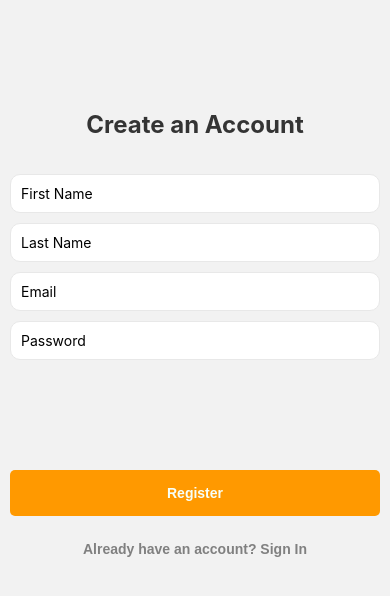
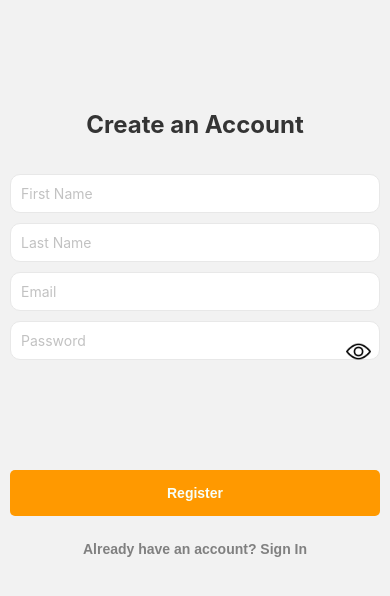
Before and after one commit to Nicorb02/Sunny-Side-Up, a React Native app in the folder frontend_mobile/: screen /Register in a window 390 px wide. Shown: the top 596 px of the page. Built offline with nearby package versions, Linux system fonts and the light colour scheme.

Commit message:
add toggle password visibility

```diff
--- a/frontend_mobile/src/components/CustomInput.js
+++ b/frontend_mobile/src/components/CustomInput.js
@@ -7,10 +7,12 @@ const CustomInput = ({value, setValue, placeholder, secureTextEntry}) => {
             <TextInput
             style={styles.input}
             placeholder={placeholder}
+            placeholderTextColor='#c2c2c2'
             value={value}
             onChangeText={setValue}
             style={styles.input}
             secureTextEntry={secureTextEntry}
+            autoCapitalize='none'
             />
         </View>
     );
--- a/frontend_mobile/src/screens/LoginScreen.js
+++ b/frontend_mobile/src/screens/LoginScreen.js
@@ -1,5 +1,5 @@
 import React, {useState} from 'react';
-import {View, Text, TextInput, Image, StyleSheet, useWindowDimensions, Modal} from 'react-native';
+import {View, Text, TextInput, Image, StyleSheet, useWindowDimensions, Modal, Pressable} from 'react-native';
 import Logo from '../../assets/ssu_logo.png'
 import CustomInput from '../components/CustomInput'
 import CustomButton from '../components/CustomButton'
@@ -15,6 +15,8 @@ const LoginScreen = ({navigation}) => {
     const [resetPasswordModal, setResetPasswordModal] = useState(false);
     const [newPassword, setNewPassword] = useState('');
     const [newPasswordConfirmed, setNewPasswordConfirmed] = useState('')
+
+    const [passwordVisibility, setPasswordVisibility] = useState(true)
 
     // genereated code and code entered by user
     const [verCode, setVerCode] = useState('');
@@ -66,13 +68,18 @@ const LoginScreen = ({navigation}) => {
         setResetPasswordModal(true)
     }
     const closeResetPassword = () => {
+        setNewPassword('')
+        setNewPasswordConfirmed('')
         setResetPasswordModal(false)
     }
 
     const onRegisterPressed = () => {
         console.warn("register");
     }
-
+    //Toggle password visibility
+    const toggleShowPassword = () => {
+        setPasswordVisibility(!passwordVisibility)
+    };
     return(
         <View style={styles.root}>
 
@@ -83,7 +90,22 @@ const LoginScreen = ({navigation}) => {
                 />
                 <View style={{width: '100%', marginTop: 20}}>
                     <CustomInput placeholder="Email" value={email} setValue={setEmail}/>
-                    <CustomInput placeholder="Password" value={password} setValue={setPassword} secureTextEntry={true}/>
+                    <View>
+                        <CustomInput placeholder="Password" value={password} setValue={setPassword} secureTextEntry={passwordVisibility}/>
+                        <Pressable
+                        activeOpacity={0.8}
+                        style={styles.visibilityBtn}
+                        onPress={toggleShowPassword}>
+                        <Image
+                            source={
+                            passwordVisibility
+                                ? require('../../assets/show.png')
+                                : require('../../assets/hide.png')
+                            }
+                            style={{height: 25, width: 25, bottom: 8}}
+                        />
+                        </Pressable>
+                    </View>
                 </View>
                 <View style={{}}>
                     <CustomButton text="Forgot Password?" onPress={onForgotPasswordPressed} type="TERTIARY" />
@@ -122,8 +144,8 @@ const LoginScreen = ({navigation}) => {
                         <View style={styles.root}>
                             <Text style={styles.title}>Enter your new password</Text>
                             <View style={{width: '100%', marginTop: 20}}>
-                                <CustomInput placeholder="New Password" value={newPassword} setValue={setNewPassword}/>
-                                <CustomInput placeholder="Confirm Password" value={newPasswordConfirmed} setValue={setNewPasswordConfirmed}/>
+                                <CustomInput placeholder="New Password" value={newPassword} setValue={setNewPassword} secureTextEntry={true}/>
+                                <CustomInput placeholder="Confirm Password" value={newPasswordConfirmed} setValue={setNewPasswordConfirmed} secureTextEntry={true}/>
                                 </View>
                             <View style={{width: '100%', marginVertical: 100}}>
                                 <CustomButton text="Reset Password"/>
@@ -158,6 +180,14 @@ const styles = StyleSheet.create({
         marginTop: 50,
         color: '#343434'
     },
+    visibilityBtn: {
+        position: 'absolute',
+        right: 9,
+        height: 25,
+        width: 25,
+        padding: 0,
+        marginTop: 21,
+      },
 });
 
 
--- a/frontend_mobile/src/screens/RegisterScreen.js
+++ b/frontend_mobile/src/screens/RegisterScreen.js
@@ -1,5 +1,5 @@
 import React, {useState} from 'react';
-import {View, Text, TextInput, Image, StyleSheet, useWindowDimensions, Modal} from 'react-native';
+import {View, Text, TextInput, Image, StyleSheet, useWindowDimensions, Modal, Pressable} from 'react-native';
 
 import CustomInput from '../components/CustomInput'
 import CustomButton from '../components/CustomButton'
@@ -20,6 +20,9 @@ const RegisterScreen = ({navigation}) => {
     const [isValidEmail, setIsValidEmail] = useState(true);
     const [isPasswordValid, setIsPasswordValid] = useState(true);
     const [isPassCompFormSlid, setIsPassCompFormSlid] = useState(false);
+
+    const [passwordVisibility, setPasswordVisibility] = useState(true)
+
     const app_name = 'ssu-testing'        // testing server
 
     const buildPath = (route) =>
@@ -35,6 +38,10 @@ const RegisterScreen = ({navigation}) => {
         setIsPasswordValid(flag);
         return flag;
     }
+    //Toggle password visibility
+    const toggleShowPassword = () => {
+        setPasswordVisibility(!passwordVisibility)
+    };
 
     const onConfirmPressed = () => {
         console.warn("registered");
@@ -139,7 +146,22 @@ const RegisterScreen = ({navigation}) => {
                     <CustomInput placeholder="First Name" value={firstName} setValue={setFirstName}/>
                     <CustomInput placeholder="Last Name" value={lastName} setValue={setLastName}/>
                     <CustomInput placeholder="Email" value={email} setValue={setEmail}/>
-                    <CustomInput placeholder="Password" value={password} setValue={setPassword} secureTextEntry={true}/>
+                    <View style={styles.container}>
+                        <CustomInput placeholder="Password" value={password} setValue={setPassword} secureTextEntry={passwordVisibility}/>
+                        <Pressable
+                        activeOpacity={0.8}
+                        style={styles.visibilityBtn}
+                        onPress={toggleShowPassword}>
+                        <Image
+                            source={
+                            passwordVisibility
+                                ? require('../../assets/show.png')
+                                : require('../../assets/hide.png')
+                            }
+                            style={{height: 25, width: 25, }}
+                        />
+                        </Pressable>
+                    </View>
                     </View>
                 <View style={{width: '100%', marginVertical: 100}}>
                     <CustomButton text="Register" onPress={handleEmailVer}/>
@@ -177,6 +199,19 @@ const styles = StyleSheet.create({
         marginTop: 50,
         color: '#343434'
     },
+    container: {
+    borderRadius: 8,
+    flexDirection: 'row',
+    alignItems: 'center',
+      },
+      visibilityBtn: {
+        position: 'absolute',
+        right: 9,
+        height: 25,
+        width: 25,
+        padding: 0,
+        marginTop: 21,
+      },
 });
 
 
```
Also changed, not shown: frontend_mobile/assets/hide.png (added), frontend_mobile/assets/show.png (added).
